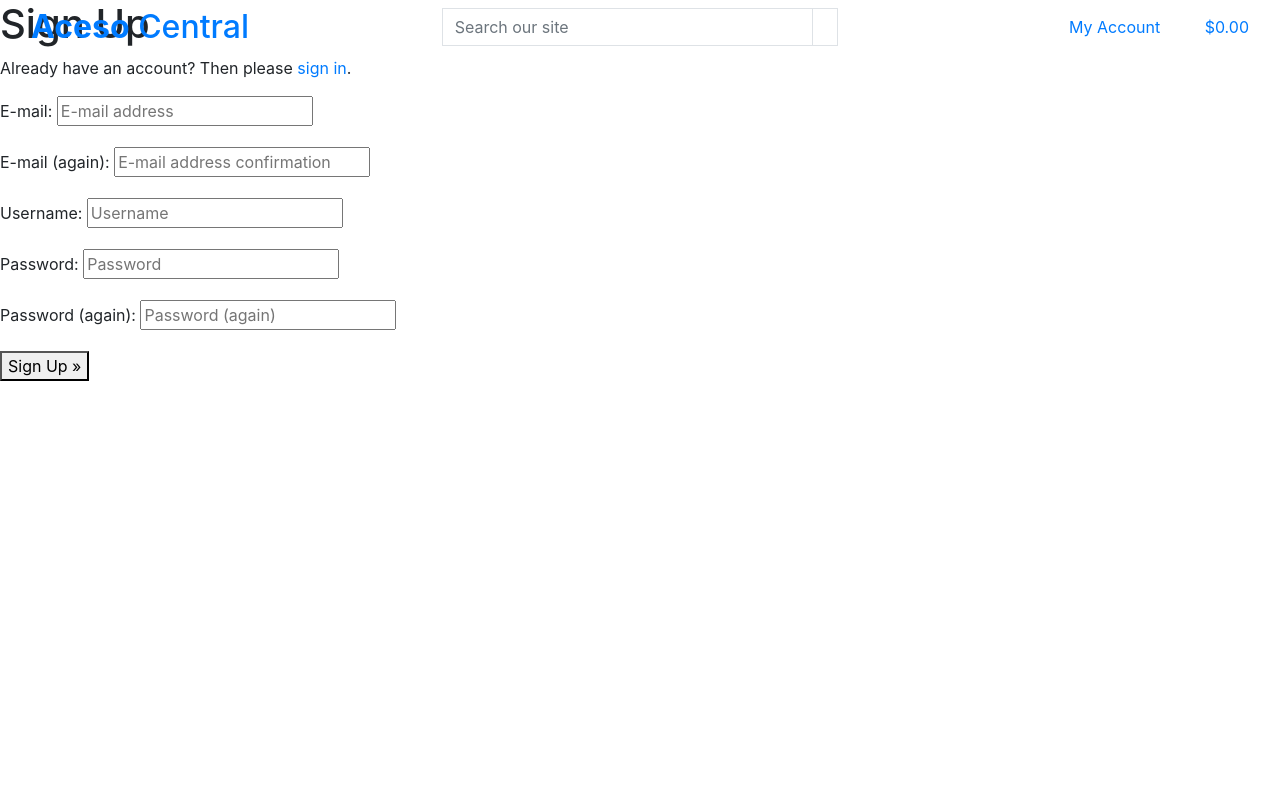
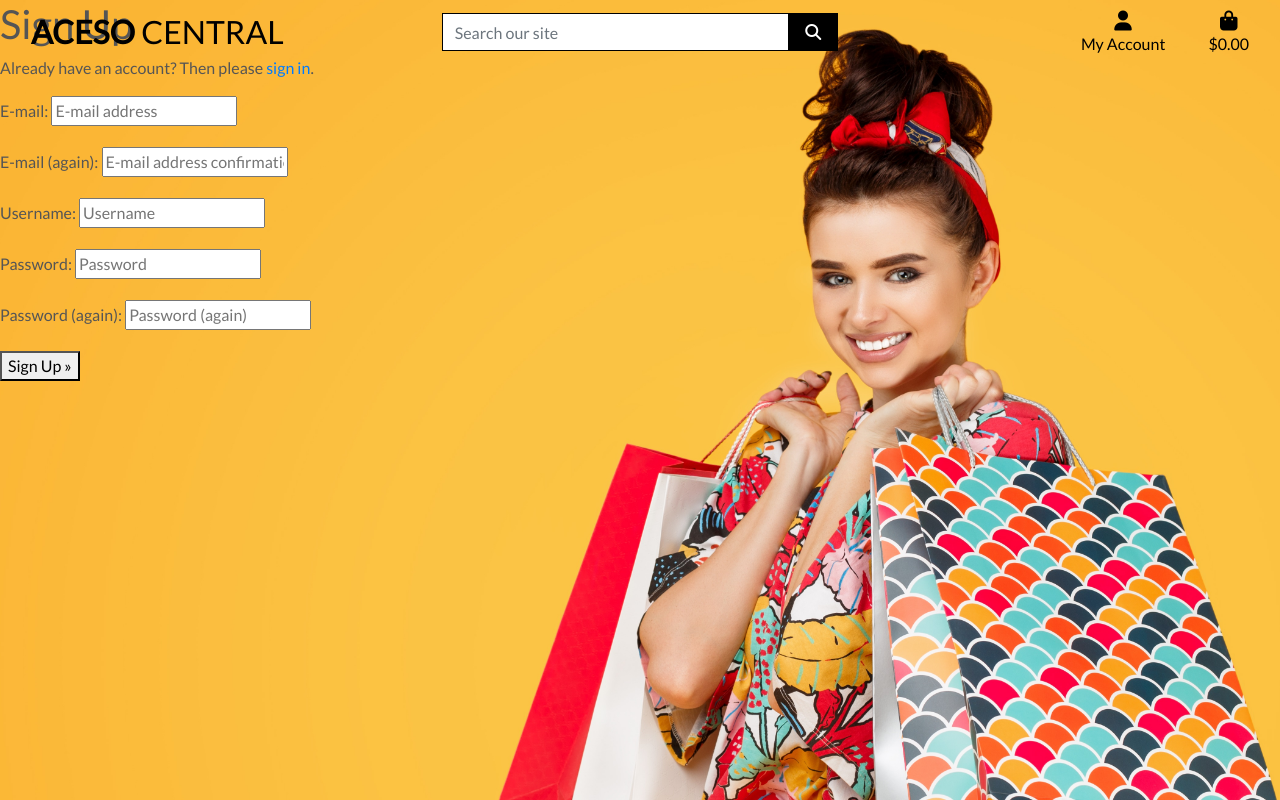
Before and after one commit to redbasel/aceso_health_central, a Django app: page /accounts/signup/ in a window 1280 px wide. Run offline with Django 3.2, Linux system fonts and the light colour scheme; some libraries are stand-ins or nearby versions.

Commit message:
configured css styling and fonts

```diff
--- a/aceso/settings.py
+++ b/aceso/settings.py
@@ -149,6 +149,11 @@ USE_TZ = True
 # https://docs.djangoproject.com/en/3.2/howto/static-files/
 
 STATIC_URL = '/static/'
+STATICFILES_DIRS = (os.path.join(BASE_DIR, 'static'),)
+
+MEDIA_URL = '/media/'
+MEDIA_ROOT = os.path.join(BASE_DIR, 'media')
+
 
 # Default primary key field type
 # https://docs.djangoproject.com/en/3.2/ref/settings/#default-auto-field
--- a/aceso/urls.py
+++ b/aceso/urls.py
@@ -15,10 +15,13 @@ Including another URLconf
 """
 from django.contrib import admin
 from django.urls import path, include
+from django.conf import settings
+from django.conf.urls.static import static
+
 
 urlpatterns = [
     path('admin/', admin.site.urls),
     path('accounts/', include('allauth.urls')),
     path('', include('home.urls')),
 
-]
+] + static(settings.MEDIA_URL, document_root=settings.MEDIA_ROOT)
--- a/home/templates/home/index.html
+++ b/home/templates/home/index.html
@@ -1,7 +1,7 @@
 {% extends "base.html" %}
 {% load static %}
 
-{% block page header %}
+{% block page_header %}
     <div class="container header-container">
         <div class="row">
                 <div class="col">
@@ -20,7 +20,7 @@
                 <!-- Margin my 5-->
                 <div class="my-5">
                     <h4>
-                        <a href="" class="shop-now-button btn btn-lg rounded-0 text-uppercase py-3"></a>
+                        <a href="" class="shop-now-button btn btn-lg rounded-0 text-uppercase py-3">Shop now walla</a>
                     </h4>
                 </div>
 
--- /dev/null
+++ b/static/css/base.css
@@ -0,0 +1,126 @@
+
+Skip to content
+Pull requests
+Issues
+Marketplace
+Explore
+@redbasel
+Code-Institute-Solutions /
+boutique_ado_v1
+Public
+forked from ckz8780/boutique_ado_v1
+
+Code
+Pull requests
+Actions
+Projects
+Wiki
+Security
+
+    Insights
+
+boutique_ado_v1/static/css/base.css
+@ckz8780
+ckz8780 completed homepage header and CSS
+Latest commit e3ce173 on 20 Jan 2020
+History
+1 contributor
+81 lines (68 sloc) 1.3 KB
+html {
+    height: 100%;
+}
+
+body {
+    background: url('/media/homepage_background_cropped.jpg') no-repeat center center fixed;
+    background-size: cover;
+    height: calc(100vh - 164px);
+    color: #555;
+    font-family: 'Lato';
+}
+
+/* from Bulma */
+.icon {
+    align-items: center;
+    display: inline-flex;
+    justify-content: center;
+    height: 1.5rem;
+    width: 1.5rem;
+}
+
+.logo-font {
+    text-transform: uppercase;
+}
+
+.main-logo-link {
+    width: fit-content;
+}
+
+.shop-now-button {
+    background: black;
+    color: white;
+    min-width: 260px;
+}
+
+.btn-black {
+    background: black;
+    color: white;
+}
+
+.shop-now-button:hover,
+.shop-now-button:active,
+.shop-now-button:focus,
+.btn-black:hover,
+.btn-black:active,
+.btn-black:focus {
+    background: #222;
+    color: white;
+}
+
+.text-black {
+    color: #000 !important;
+}
+
+.border-black {
+    border: 1px solid black !important;
+}
+
+/* -------------------------------- Media Queries */
+
+/* Slightly larger container on xl screens */
+@media (min-width: 1200px) {
+  .container {
+    max-width: 80%;
+  }
+}
+
+/* fixed top navbar only on medium and up */
+@media (min-width: 992px) {
+    .fixed-top-desktop-only {
+        position: fixed;
+        top: 0;
+        right: 0;
+        left: 0;
+        z-index: 1030;
+    }
+
+    .header-container {
+        padding-top: 164px;
+    }
+}
+Footer
+© 2022 GitHub, Inc.
+Footer navigation
+
+    Terms
+    Privacy
+    Security
+    Status
+    Docs
+    Contact GitHub
+    Pricing
+    API
+    Training
+    Blog
+    About
+
+You have no unread notifications
--- a/templates/base.html
+++ b/templates/base.html
@@ -16,12 +16,15 @@
 
     {% block corecss %}
     <link rel="stylesheet" href="https://cdn.jsdelivr.net/npm/bootstrap@4.6.2/dist/css/bootstrap.min.css" integrity="sha384-xOolHFLEh07PJGoPkLv1IbcEPTNtaed2xpHsD9ESMhqIYd0nLMwNLD69Npy4HI+N" crossorigin="anonymous">
+    <link rel="stylesheet" href="https://fonts.googleapis.com/css?family=Lato&display=swap">
+    <link rel="stylesheet" href="{% static 'css/base.css' %}">
     {% endblock %}
 
     {% block extra_css %}
     {% endblock %}
 
     {% block corejs %}
+    <script src="https://kit.fontawesome.com/40b3908290.js" crossorigin="anonymous"></script>
     <script src="https://cdn.jsdelivr.net/npm/jquery@3.5.1/dist/jquery.min.js" integrity="sha256-9/aliU8dGd2tb6OSsuzixeV4y/faTqgFtohetphbbj0=" crossorigin="anonymous"></script>
     <script src="https://cdn.jsdelivr.net/npm/popper.js@1.16.1/dist/umd/popper.min.js" integrity="sha384-9/reFTGAW83EW2RDu2S0VKaIzap3H66lZH81PoYlFhbGU+6BZp6G7niu735Sk7lN" crossorigin="anonymous"></script>
     <script src="https://cdn.jsdelivr.net/npm/bootstrap@4.6.2/dist/js/bootstrap.min.js" integrity="sha384-+sLIOodYLS7CIrQpBjl+C7nPvqq+FbNUBDunl/OZv93DB7Ln/533i8e/mZXLi/P+" crossorigin="anonymous"></script>
```
Also changed, not shown: media/homepage_background_cropped.jpg (added).
